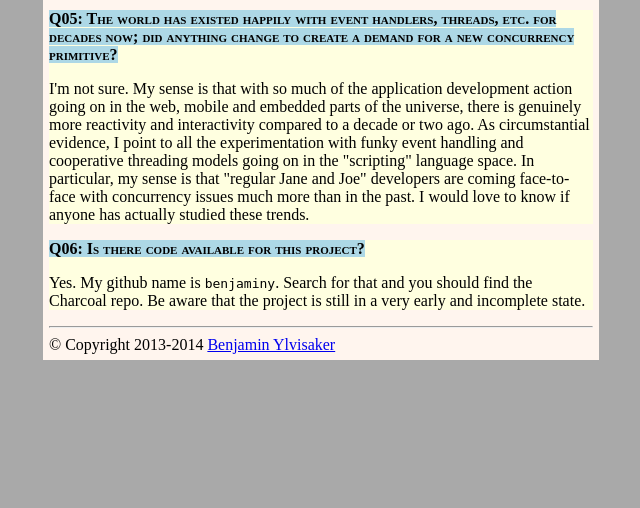
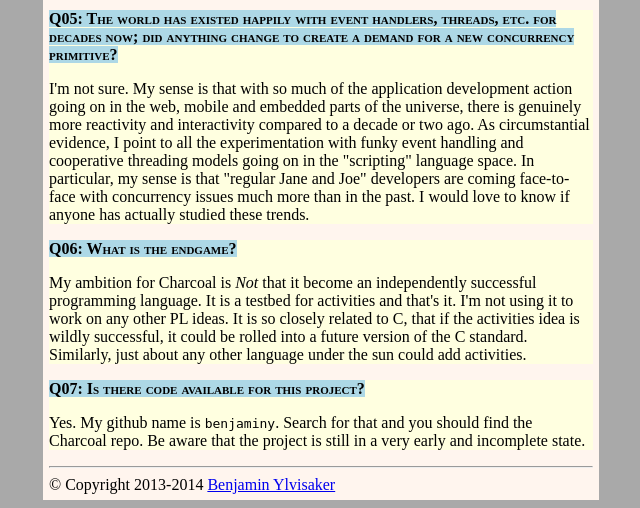
Before and after one commit to benjaminy/Charcoal, a PHP site: page /faq.php in a window 1280 px wide. Shown: the part 783-1291 px from the top of the page, without its empty margins (173-813 px from the left). Before the commit the page ends 1143 px from the top, so only its background shows below. Run offline with PHP 8.4, Linux system fonts and the light colour scheme.

Commit message:
wordsmything

```diff
--- a/Documentation/Website/faq.php
+++ b/Documentation/Website/faq.php
@@ -93,10 +93,25 @@ concurrency issues much more than in the past.  I would love to know if
 anyone has actually studied these trends.</p>
 </div>
 
+<a id="endgame">
+
+<div class="qanda">
+<h4 class="question">Q06: What is the endgame?</h4>
+
+<p>
+My ambition for Charcoal is <em>Not</em> that it become an independently
+successful programming language.  It is a testbed for activities and
+that's it.  I'm not using it to work on any other PL ideas.  It is so
+closely related to C, that if the activities idea is wildly successful,
+it could be rolled into a future version of the C standard.  Similarly,
+just about any other language under the sun could add activities.
+</p>
+</div>
+
 <a id="github">
 
 <div class="qanda">
-<h4 class="question">Q06: Is there code available for this project?</h4>
+<h4 class="question">Q07: Is there code available for this project?</h4>
 
 <p>Yes.  My github name
 is <span style="font-family:monospace;">benjaminy</span>.  Search for
```
Also changed, not shown: Documentation/Website/memory_analogy.php (+6 -3 lines).
